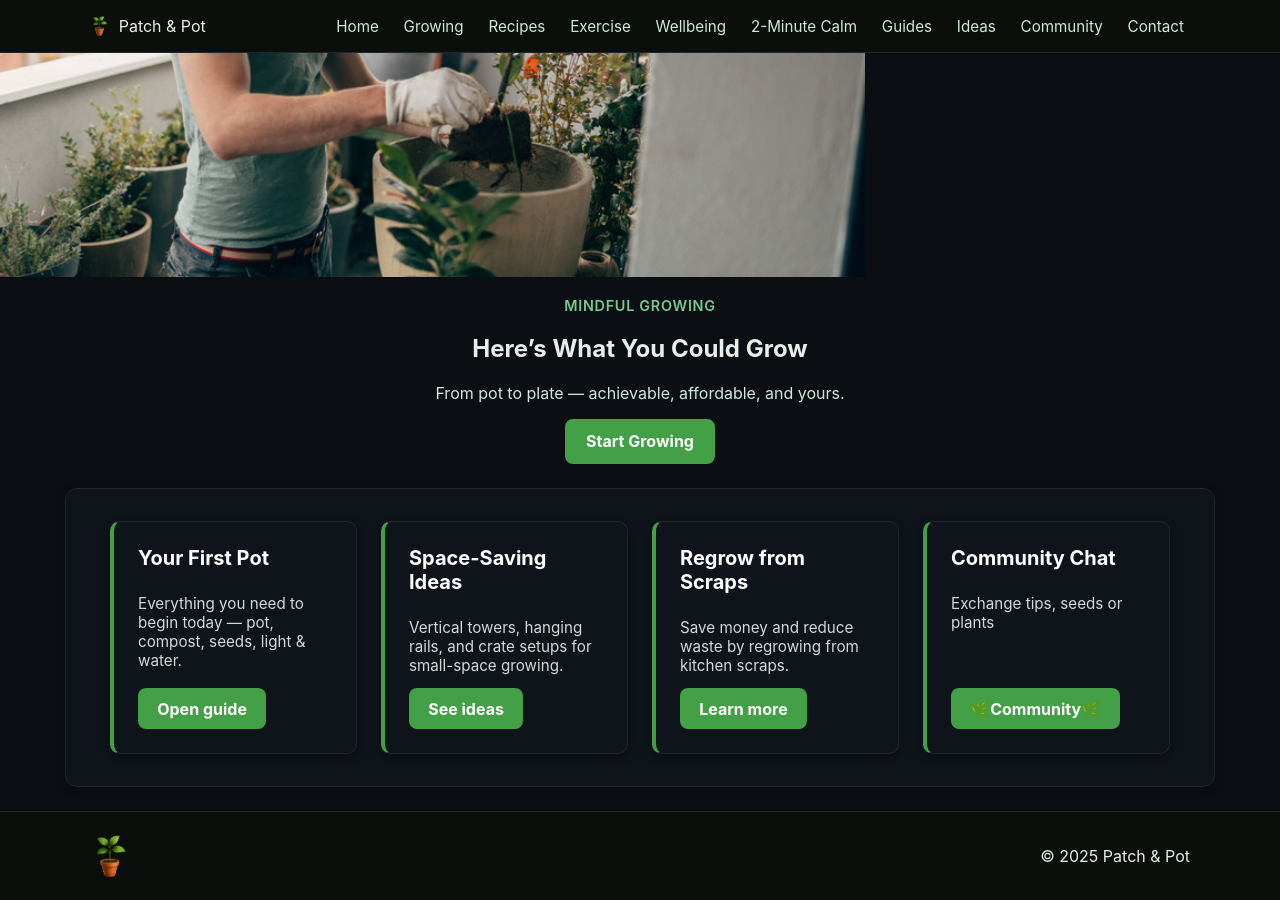
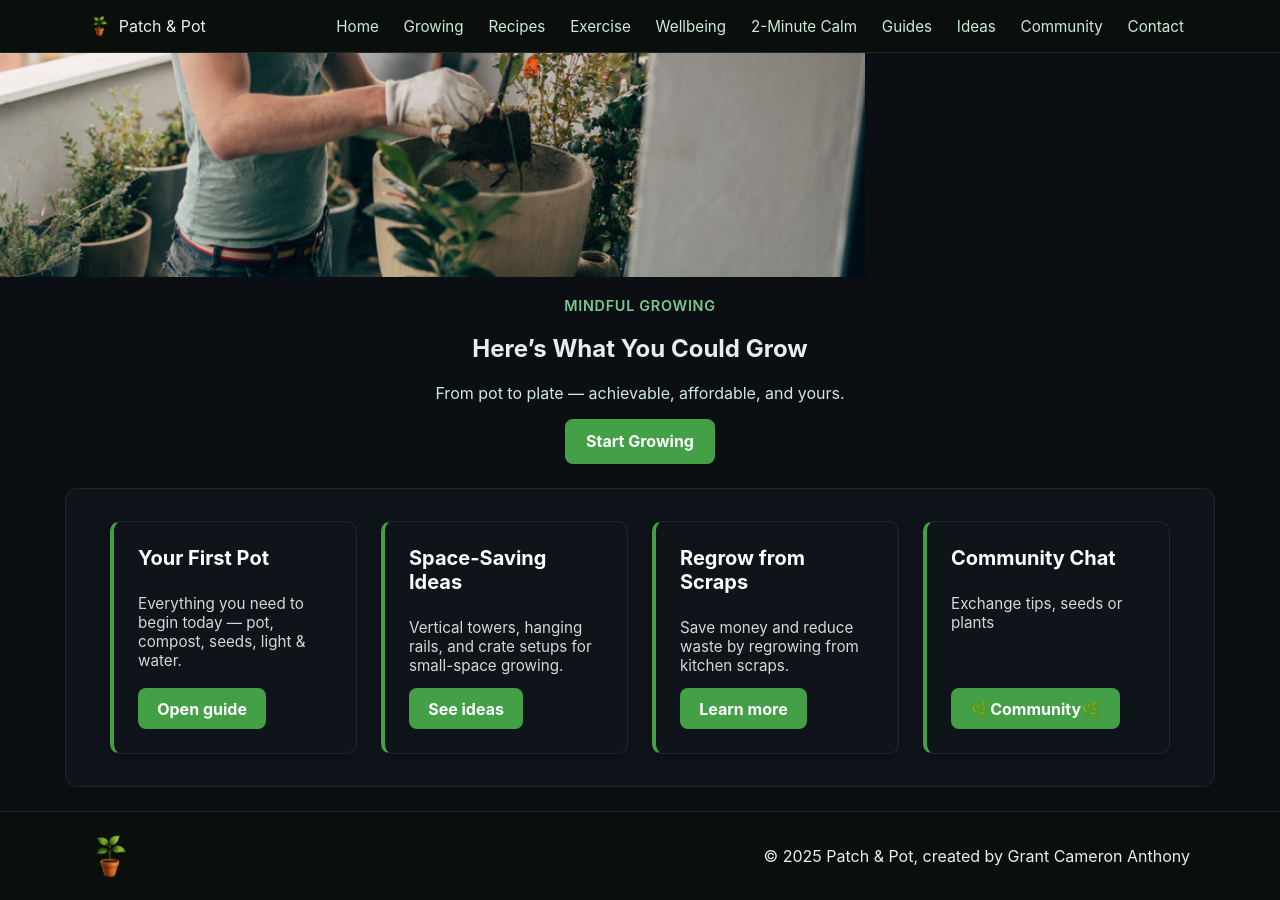
Before and after one commit to grantfitfuel/patchandpot, a Jekyll site: the page built from sites/index.html, in a window 1280 px wide and 900 px high, scrolled down 262 px. Built offline with Jekyll 4.4.1, drawn with Linux system fonts in a browser that asks for light colours.

Commit message:
Update footer.html

```diff
--- a/sites/_includes/footer.html
+++ b/sites/_includes/footer.html
@@ -2,7 +2,7 @@
   <div class="wrap footer-flex">
     {% assign brand_logo = site.logo | default: '/img/patchandpot-logo.png' %}
     <img src="{{ brand_logo | relative_url }}" alt="Patch & Pot logo" width="40" height="40" loading="lazy">
-    <p>&copy; {{ site.time | date: '%Y' }} Patch &amp; Pot</p>
+    <p>&copy; {{ site.time | date: '%Y' }} Patch &amp; Pot, created by Grant Cameron Anthony</p>
     <!-- Add footer nav later if you want; this keeps it minimal and visible -->
   </div>
 </footer>
```
